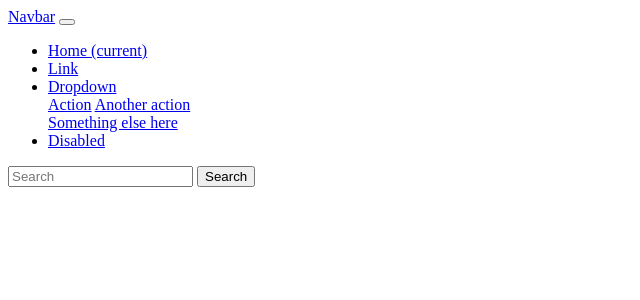
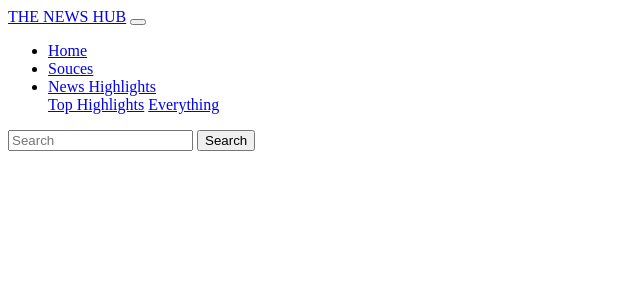
Before and after one commit to Abzed/news-api, a Flask app: template app/templates/base.html in a window 1280 px wide. Shown: the top 300 px of the page, without its empty margins (0-640 px from the left). Run offline with Flask 2, Linux system fonts and the light colour scheme; the template is opened without the code that fills it, so the values that code supplies are empty; some libraries are stand-ins or nearby versions.

Commit message:
add navbar

```diff
--- a/app/templates/navbar.html
+++ b/app/templates/navbar.html
@@ -2,34 +2,28 @@
 
 <div class="container-fluid">
 
-  <nav class="navbar navbar-expand-lg navbar-light bg-light mb-3">
-  <a class="navbar-brand" href="#">Navbar</a>
+  <nav class="navbar navbar-expand-lg navbar-dark bg-dark mb-3">
+  <a class="navbar-brand" href="#">THE NEWS HUB</a>
   <button class="navbar-toggler" type="button" data-toggle="collapse" data-target="#navbarSupportedContent" aria-controls="navbarSupportedContent" aria-expanded="false" aria-label="Toggle navigation">
     <span class="navbar-toggler-icon"></span>
   </button>
 
   <div class="collapse navbar-collapse" id="navbarSupportedContent">
     <ul class="navbar-nav mr-auto">
-      <li class="nav-item active">
-        <a class="nav-link" href="#">Home <span class="sr-only">(current)</span></a>
+      <li class="nav-item">
+        <a class="nav-link" href="#">Home</a>
       </li>
       <li class="nav-item">
-        <a class="nav-link" href="#">Link</a>
+        <a class="nav-link" href="#">Souces</a>
       </li>
       <li class="nav-item dropdown">
         <a class="nav-link dropdown-toggle" href="#" id="navbarDropdown" role="button" data-toggle="dropdown" aria-haspopup="true" aria-expanded="false">
-          Dropdown
+          News Highlights
         </a>
         <div class="dropdown-menu" aria-labelledby="navbarDropdown">
-          <a class="dropdown-item" href="#">Action</a>
-          <a class="dropdown-item" href="#">Another action</a>
-          <div class="dropdown-divider"></div>
-          <a class="dropdown-item" href="#">Something else here</a>
-        </div>
-      </li>
-      <li class="nav-item">
-        <a class="nav-link disabled" href="#">Disabled</a>
-      </li>
+          <a class="dropdown-item" href="#">Top Highlights</a>
+          <a class="dropdown-item" href="#">Everything</a>
+
     </ul>
     <form class="form-inline my-2 my-lg-0">
       <input class="form-control mr-sm-2" type="search" placeholder="Search" aria-label="Search">
```
